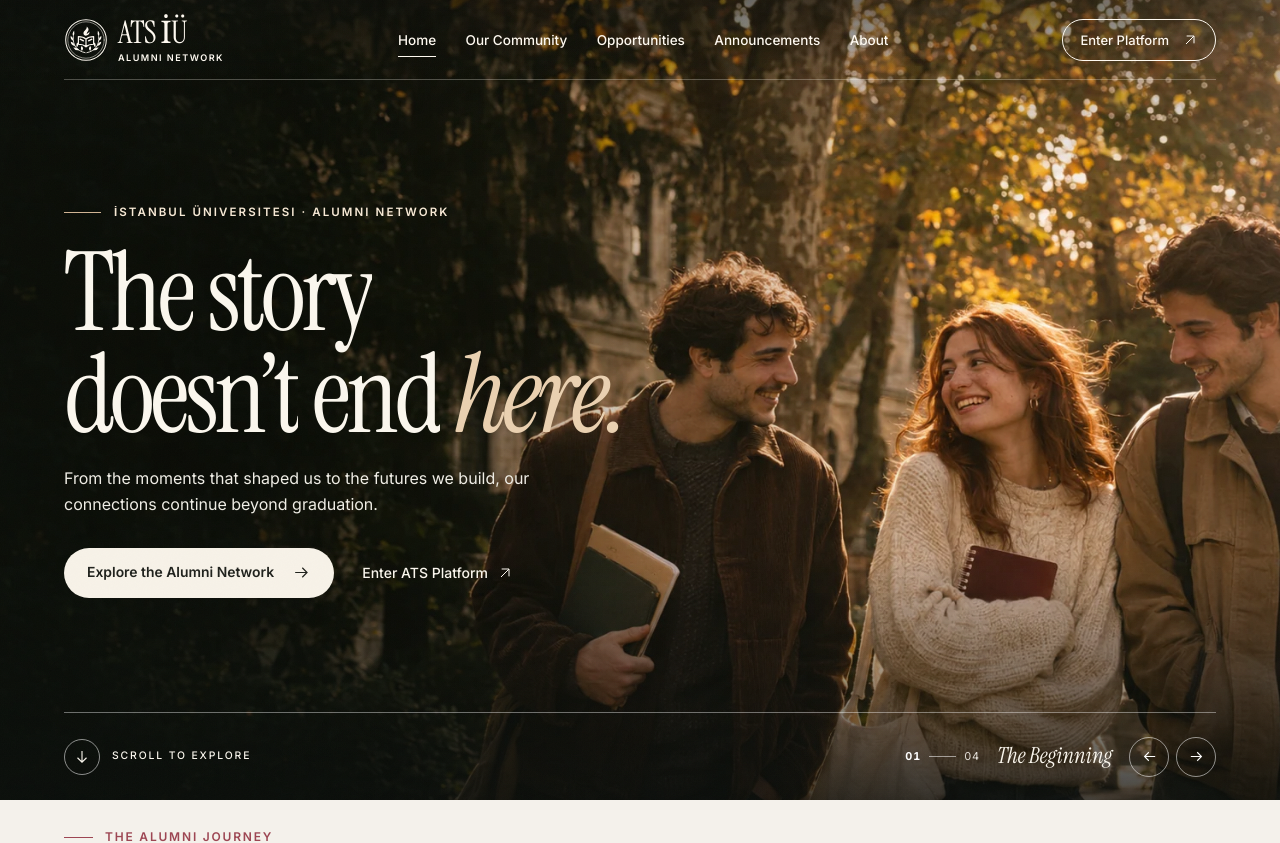
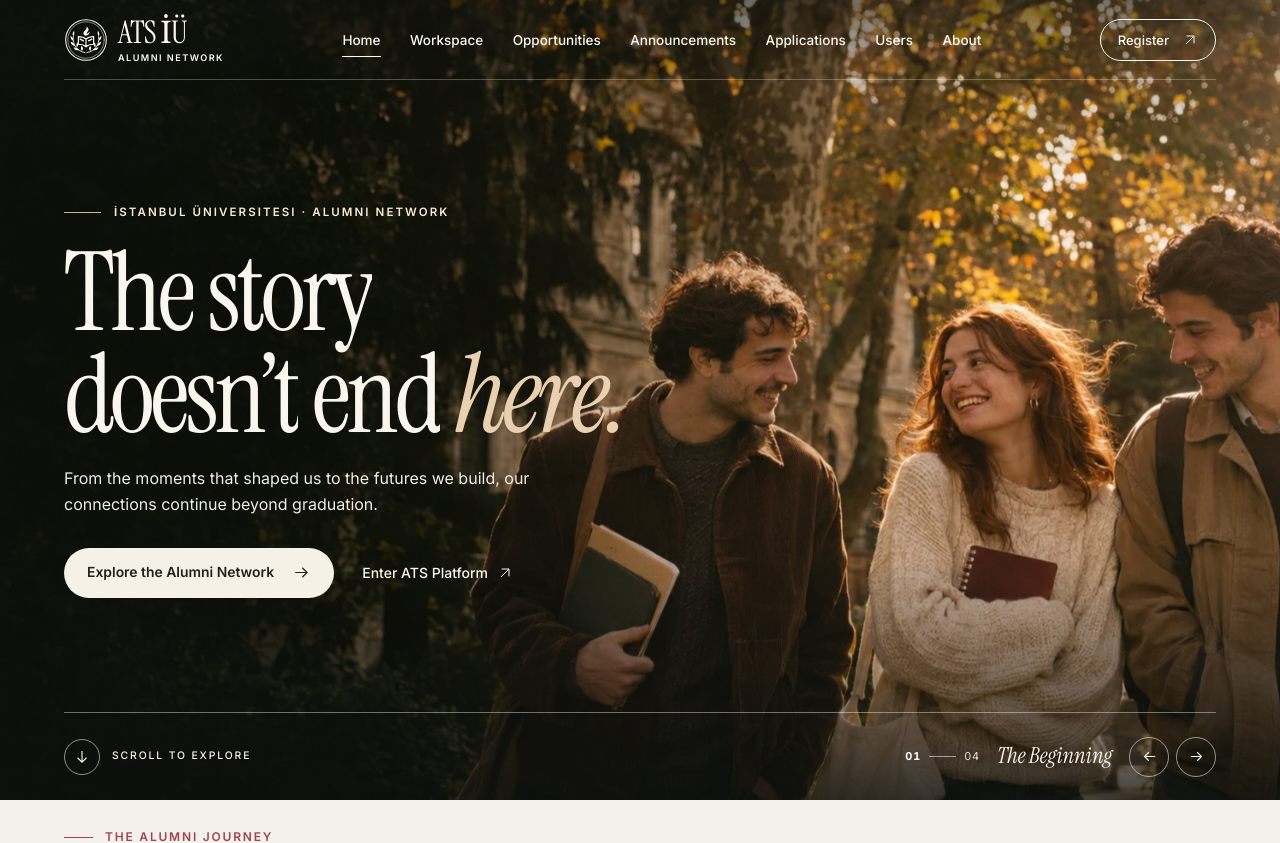
Before and after one commit to gulnihalarikaymak/alumni, a web app: file backend/public/index.html in a window 1280 px wide. Shown: the top 843 px of the page. Run offline with its HTML, style and script files only (its server is not run), Linux system fonts and the light colour scheme.

Commit message:
fix(frontend): use one menu on the landing and workspace headers
Both headers now list Home, Workspace, Opportunities, Announcements,
Applications, Users and About in the same order, with a Register button
on the right. "Our Community" leaves the menu and "Enter Platform"
becomes "Workspace". Both switch to the menu button below 1080px.

Co-Authored-By: Claude Opus 5.5 <noreply@anthropic.com>

```diff
--- a/backend/public/index.html
+++ b/backend/public/index.html
@@ -28,14 +28,16 @@
     <div class="masthead-inner">
       <a class="brand" href="#home" aria-label="ATS İÜ Alumni Network, home"><span class="emblem" aria-hidden="true"></span><span class="wordmark"><span>ATS <span lang="tr">İÜ</span></span><small>Alumni Network</small></span></a>
       <nav id="primary-nav" class="primary-nav" aria-label="Main navigation">
-        <a href="#home" aria-current="location">Home</a>
-        <a href="#community">Our Community</a>
+        <a href="#home" aria-current="page">Home</a>
+        <a href="/platform">Workspace</a>
         <a href="/job-postings">Opportunities</a>
         <a href="/announcements">Announcements</a>
+        <a href="/job-applications">Applications</a>
+        <a href="/users">Users</a>
         <a href="/about">About</a>
       </nav>
       <div class="header-actions">
-        <a class="platform-link" href="/platform" aria-label="Enter Platform"><span><span class="enter-word">Enter </span>Platform</span> <svg viewBox="0 0 24 24" fill="none" stroke="currentColor" stroke-width="1.5" aria-hidden="true"><path d="M6 18 18 6M7 6h11v11"/></svg></a>
+        <a class="platform-link" href="/register">Register <svg viewBox="0 0 24 24" fill="none" stroke="currentColor" stroke-width="1.5" aria-hidden="true"><path d="M6 18 18 6M7 6h11v11"/></svg></a>
         <button type="button" class="menu-toggle" aria-expanded="false" aria-controls="primary-nav" aria-label="Open navigation"><span></span><span></span></button>
       </div>
     </div>
--- a/backend/public/landing.css
+++ b/backend/public/landing.css
@@ -161,8 +161,8 @@ body::after { content: ""; pointer-events: none; position: fixed; z-index: 9; in
 .site-footer .wrap { padding-block: 30px; display: flex; align-items: center; gap: 26px; flex-wrap: wrap; }
 .site-footer .wrap > span { font-size: .84rem; color: #525457; }
 .back-top { margin-left: auto; }
-@media (max-width: 950px) {
-  :root { --nav-height: 70px; }
+/* The menu has the same seven links as the workspace header; below 1080px they move into the menu. */
+@media (max-width: 1080px) {
   .menu-toggle { display: grid; width: 44px; height: 44px; border-radius: 50%; border: 1px solid currentColor; background: transparent; color: inherit; cursor: pointer; align-content: center; justify-content: center; gap: 5px; }
   .menu-toggle span { width: 17px; height: 1px; background: currentColor; transition: transform .25s; }
   .menu-open .menu-toggle span:first-child { transform: translateY(3px) rotate(45deg); }
@@ -171,6 +171,9 @@ body::after { content: ""; pointer-events: none; position: fixed; z-index: 9; in
   .menu-open .primary-nav { display: grid; gap: 0; }
   .primary-nav a { font-size: 1.1rem; border-bottom: 1px solid var(--color-border); min-height: 52px; }
   .primary-nav a::after { display: none; }
+}
+@media (max-width: 950px) {
+  :root { --nav-height: 70px; }
   .hero-copy { width: 72%; }
   .feature-grid { grid-template-columns: repeat(2, 1fr); }
   .feature:nth-child(2) { border-right: 0; }
@@ -215,7 +218,6 @@ body::after { content: ""; pointer-events: none; position: fixed; z-index: 9; in
   .site-footer .wrap > span { display: none; }
 }
 @media (max-width: 420px) {
-  .enter-word { display: none; }
   .masthead-inner { gap: 8px; }
 }
 @media (max-width: 360px) {
--- a/backend/public/landing.js
+++ b/backend/public/landing.js
@@ -4,15 +4,12 @@
   const menu = document.querySelector(".menu-toggle");
   const nav = document.querySelector(".primary-nav");
   const progress = document.querySelector(".page-progress");
-  const community = document.querySelector("#community");
   // The historical double-click preview can still open the real local ATS pages.
   if (location.protocol === "file:" || location.pathname.endsWith("/backend/public/index.html")) {
     for (const link of document.querySelectorAll('a[href^="/"]')) {
       link.href = new URL(link.getAttribute("href"), "http://localhost:3000").href;
     }
   }
-  const homeLink = nav.querySelector('[href="#home"]');
-  const communityLink = nav.querySelector('[href="#community"]');
   const frames = [
     { title: "The Beginning" },
     { title: "The Milestone", src: "media/milestone.webp", alt: "Graduates tossing their caps into the air" },
@@ -24,7 +21,7 @@
   const frameControls = document.querySelector(".frame-controls");
   const frameNumber = document.querySelector(".frame-number b");
   const frameName = document.querySelector(".frame-name");
-  const compact = matchMedia("(max-width: 950px)");
+  const compact = matchMedia("(max-width: 1080px)");
   const reduced = matchMedia("(prefers-reduced-motion: reduce)");
   const gsap = window.gsap;
   let frame = 0;
@@ -60,12 +57,6 @@
     const headerHeight = masthead.offsetHeight;
     const atHome = y + headerHeight < hero.offsetHeight;
     masthead.classList.toggle("is-paper", !atHome);
-    const rect = community.getBoundingClientRect();
-    const atCommunity = rect.top <= headerHeight + 2 && rect.bottom > headerHeight;
-    for (const [link, active] of [[homeLink, atHome], [communityLink, atCommunity]]) {
-      if (active) link.setAttribute("aria-current", "location");
-      else link.removeAttribute("aria-current");
-    }
     const max = document.documentElement.scrollHeight - window.innerHeight;
     progress.style.transform = "scaleX(" + (max > 0 ? Math.max(0, Math.min(1, y / max)) : 0) + ")";
   }
--- a/backend/public/workspace.html
+++ b/backend/public/workspace.html
@@ -24,13 +24,15 @@
       </a>
       <button class="workspace-menu" type="button" aria-controls="workspace-nav" aria-expanded="false" hidden>Menu</button>
       <nav class="nav" id="workspace-nav" aria-label="Platform">
+        <a href="/">Home</a>
         <a href="/platform">Workspace</a>
         <a href="/job-postings">Opportunities</a>
         <a href="/announcements">Announcements</a>
         <a href="/job-applications">Applications</a>
         <a href="/users">Users</a>
-        <a href="/register">Register</a>
+        <a href="/about">About</a>
       </nav>
+      <a class="bar-action" href="/register">Register <svg viewBox="0 0 24 24" fill="none" stroke="currentColor" stroke-width="1.5" aria-hidden="true"><path d="M6 18 18 6M7 6h11v11"/></svg></a>
       <button class="theme-toggle" type="button" aria-label="Switch to dark theme" title="Switch theme" hidden>
         <svg viewBox="0 0 24 24" fill="none" stroke="currentColor" stroke-width="1.5" aria-hidden="true">
           <circle cx="12" cy="12" r="8"/><path d="M12 4a8 8 0 0 1 0 16Z" fill="currentColor" stroke="none"/>
@@ -60,7 +62,7 @@
       try { localStorage.setItem('theme', themeRoot.dataset.theme); } catch {}
     });
     const menuButton = document.querySelector('.workspace-menu');
-    const compact = matchMedia('(max-width: 56rem)');
+    const compact = matchMedia('(max-width: 67.5rem)');
     function setMenu(open) {
       menuButton.hidden = !compact.matches;
       document.querySelector('#workspace-nav').hidden = compact.matches && !open;
--- a/backend/public/workspace.js
+++ b/backend/public/workspace.js
@@ -7,7 +7,8 @@ import { registerPage } from './workspace-register.js';
 const main = document.querySelector('#main');
 const path = location.pathname.replace(/\/+$/, '');
 const [section, id, detail] = path.slice(1).split('/');
-const sectionLink = Array.from(document.querySelectorAll('#workspace-nav a')).find(a => a.pathname === '/' + section);
+// The header links are the same on every page (also on the landing); mark the current one.
+const sectionLink = Array.from(document.querySelectorAll('#workspace-nav a, .bar-action')).find(a => a.pathname === '/' + section);
 sectionLink?.setAttribute('aria-current', 'page');
 
 function notFound() {
```
Also changed, not shown: DESIGN.md (+5 -1 lines), backend/public/workspace.css (+11 -2 lines).
